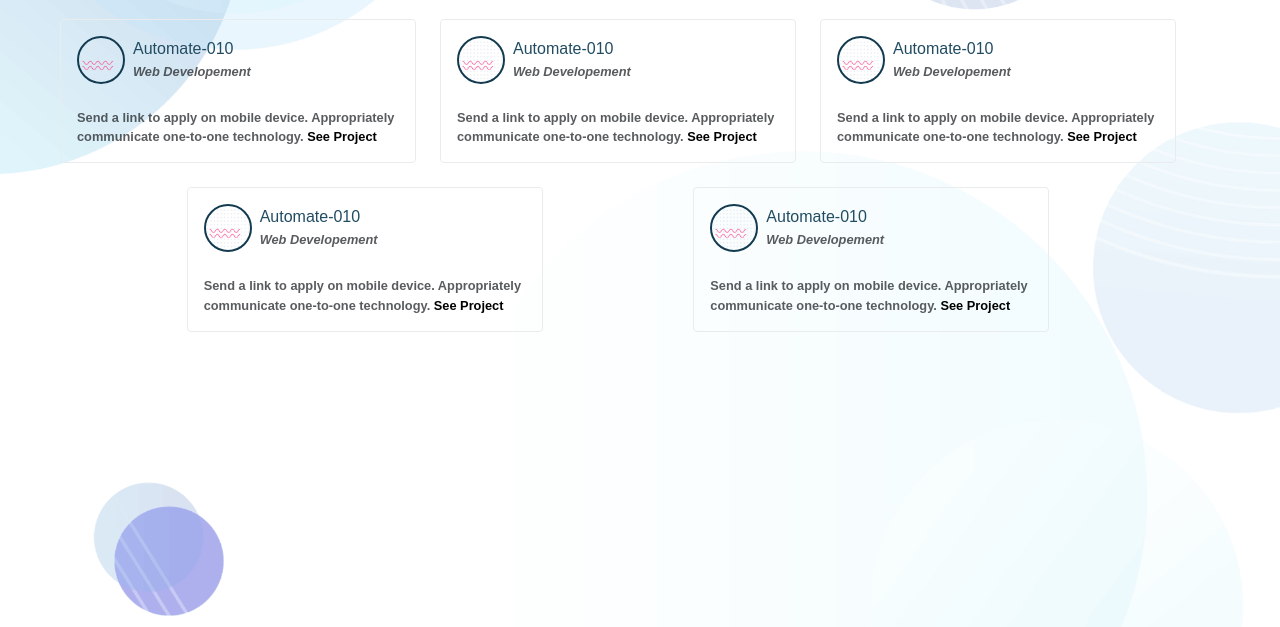
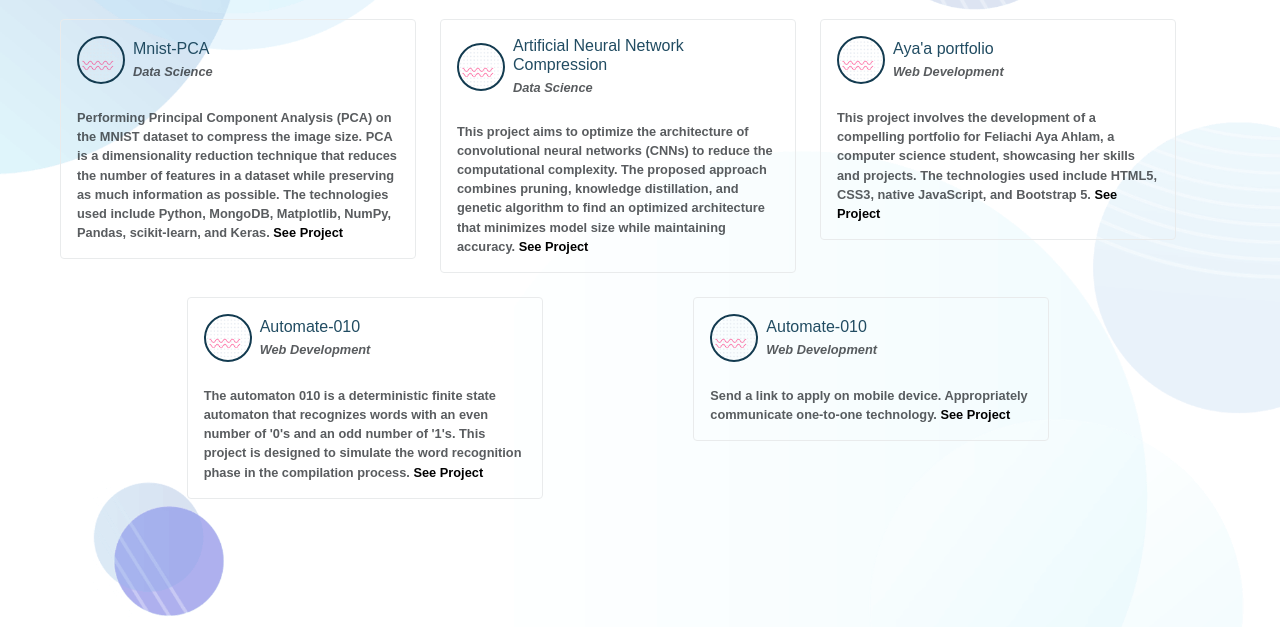
Before and after one commit to AmiraBelkis/Gallery, a plain HTML site: page index.html in a window 1280 px wide. Shown: the part 173-800 px from the top of the page. Drawn offline with nearby package versions, Linux system fonts and the light colour scheme.

Commit message:
adding some projects

```diff
--- a/index.html
+++ b/index.html
@@ -4,6 +4,7 @@
 <head>
     <meta charset="UTF-8">
     <meta name="viewport" content="width=device-width, initial-scale=1.0">
+    <link rel="icon" type="image/svg+xml" href="assets/img/icon-x.jpg">
     <title>Feliachi Amira Belkis</title>
 
     <link href="https://cdn.jsdelivr.net/npm/bootstrap@5.3.2/dist/css/bootstrap.min.css" rel="stylesheet" integrity="sha384-T3c6CoIi6uLrA9TneNEoa7RxnatzjcDSCmG1MXxSR1GAsXEV/Dwwykc2MPK8M2HN" crossorigin="anonymous">
@@ -16,6 +17,64 @@
             <h1 class="text-center mt-5 mb-5 col-lg-12 text-primary">My Projects </h1>
         </div>
         <div class="row justify-content-evenly">
+            <!-- MNIST PCA -->
+            <div class="col-md-4">
+                <div class="card">
+                    <div class="d-flex mb-4 align-items-center">
+                        <div class="flex-shrink-0">
+                            <img src="assets/img/img-pattern.png" alt="" class="icon">
+                        </div>
+                        <div class="flex-grow-1 ms-2">
+                            <h6 class="card-title mb-1 sub-header">Mnist-PCA</h6>
+                            <p class="text-body-secondary mb-0 f-8 fst-italic">Data Science</p>
+                        </div>
+                    </div>
+                    <p class="card-text text-body-secondary f-8 ">
+                        Performing Principal Component Analysis (PCA) on the MNIST dataset to compress the image size. PCA is a dimensionality reduction technique that reduces the number of features in a dataset while preserving as much information as possible. The technologies
+                        used include Python, MongoDB, Matplotlib, NumPy, Pandas, scikit-learn, and Keras.
+                        <a href="https://github.com/AmiraBelkis/Mnist-PCA/blob/main/Script.ipynb" class="link-body-emphasis link-opacity-100 link-opacity-75-hover" target="_blank"> See Project</a>
+                    </p>
+                </div>
+            </div>
+            <!-- PFE -->
+            <div class="col-md-4">
+                <div class="card">
+                    <div class="d-flex mb-4 align-items-center">
+                        <div class="flex-shrink-0">
+                            <img src="assets/img/img-pattern.png" alt="" class="icon">
+                        </div>
+                        <div class="flex-grow-1 ms-2">
+                            <h6 class="card-title mb-1 sub-header">Artificial Neural Network Compression</h6>
+                            <p class="text-body-secondary mb-0 f-8 fst-italic">Data Science</p>
+                        </div>
+                    </div>
+                    <p class="card-text text-body-secondary f-8 ">
+                        This project aims to optimize the architecture of convolutional neural networks (CNNs) to reduce the computational complexity. The proposed approach combines pruning, knowledge distillation, and genetic algorithm to find an optimized architecture that
+                        minimizes model size while maintaining accuracy.
+                        <a href="https://github.com/AmiraBelkis/Neural-Network-Reduction-via-Knowledge-Transfer" class="link-body-emphasis link-opacity-100 link-opacity-75-hover" target="_blank"> See Project</a>
+                    </p>
+                </div>
+            </div>
+
+            <!-- Aya's portfolio -->
+            <div class="col-md-4">
+                <div class="card">
+                    <div class="d-flex mb-4 align-items-center">
+                        <div class="flex-shrink-0">
+                            <img src="assets/img/img-pattern.png" alt="" class="icon">
+                        </div>
+                        <div class="flex-grow-1 ms-2">
+                            <h6 class="card-title mb-1 sub-header">Aya'a portfolio</h6>
+                            <p class="text-body-secondary mb-0 f-8 fst-italic">Web Development</p>
+                        </div>
+                    </div>
+                    <p class="card-text text-body-secondary f-8 ">
+                        This project involves the development of a compelling portfolio for Feliachi Aya Ahlam, a computer science student, showcasing her skills and projects. The technologies used include HTML5, CSS3, native JavaScript, and Bootstrap 5.
+                        <a href="https://ayaahlamfeliachi.github.io/Feliachi-Aya-Ahlem-portfolio/" class="link-body-emphasis link-opacity-100 link-opacity-75-hover" target="_blank"> See Project</a>
+                    </p>
+                </div>
+            </div>
+            <!-- Automate-010 -->
             <div class="col-md-4">
                 <div class="card">
                     <div class="d-flex mb-4 align-items-center">
@@ -24,12 +83,12 @@
                         </div>
                         <div class="flex-grow-1 ms-2">
                             <h6 class="card-title mb-1 sub-header">Automate-010</h6>
-                            <p class="text-body-secondary mb-0 f-8 fst-italic">Web Developement</p>
+                            <p class="text-body-secondary mb-0 f-8 fst-italic">Web Development</p>
                         </div>
                     </div>
                     <p class="card-text text-body-secondary f-8 ">
-                        Send a link to apply on mobile device. Appropriately communicate one-to-one technology.
-                        <a href="index.html" class="link-body-emphasis link-opacity-100 link-opacity-75-hover"> See Project</a>
+                        The automaton 010 is a deterministic finite state automaton that recognizes words with an even number of '0's and an odd number of '1's. This project is designed to simulate the word recognition phase in the compilation process.
+                        <a href="https://amirabelkis.github.io/Automate-010/" class="link-body-emphasis link-opacity-100 link-opacity-75-hover" target="_blank"> See Project</a>
                     </p>
                 </div>
             </div>
@@ -41,58 +100,7 @@
                         </div>
                         <div class="flex-grow-1 ms-2">
                             <h6 class="card-title mb-1 sub-header">Automate-010</h6>
-                            <p class="text-body-secondary mb-0 f-8 fst-italic">Web Developement</p>
-                        </div>
-                    </div>
-                    <p class="card-text text-body-secondary f-8 ">
-                        Send a link to apply on mobile device. Appropriately communicate one-to-one technology.
-                        <a href="index.html" class="link-body-emphasis link-opacity-100 link-opacity-75-hover"> See Project</a>
-                    </p>
-                </div>
-            </div>
-            <div class="col-md-4">
-                <div class="card">
-                    <div class="d-flex mb-4 align-items-center">
-                        <div class="flex-shrink-0">
-                            <img src="assets/img/img-pattern.png" alt="" class="icon">
-                        </div>
-                        <div class="flex-grow-1 ms-2">
-                            <h6 class="card-title mb-1 sub-header">Automate-010</h6>
-                            <p class="text-body-secondary mb-0 f-8 fst-italic">Web Developement</p>
-                        </div>
-                    </div>
-                    <p class="card-text text-body-secondary f-8 ">
-                        Send a link to apply on mobile device. Appropriately communicate one-to-one technology.
-                        <a href="index.html" class="link-body-emphasis link-opacity-100 link-opacity-75-hover"> See Project</a>
-                    </p>
-                </div>
-            </div>
-            <div class="col-md-4">
-                <div class="card">
-                    <div class="d-flex mb-4 align-items-center">
-                        <div class="flex-shrink-0">
-                            <img src="assets/img/img-pattern.png" alt="" class="icon">
-                        </div>
-                        <div class="flex-grow-1 ms-2">
-                            <h6 class="card-title mb-1 sub-header">Automate-010</h6>
-                            <p class="text-body-secondary mb-0 f-8 fst-italic">Web Developement</p>
-                        </div>
-                    </div>
-                    <p class="card-text text-body-secondary f-8 ">
-                        Send a link to apply on mobile device. Appropriately communicate one-to-one technology.
-                        <a href="index.html" class="link-body-emphasis link-opacity-100 link-opacity-75-hover"> See Project</a>
-                    </p>
-                </div>
-            </div>
-            <div class="col-md-4">
-                <div class="card">
-                    <div class="d-flex mb-4 align-items-center">
-                        <div class="flex-shrink-0">
-                            <img src="assets/img/img-pattern.png" alt="" class="icon">
-                        </div>
-                        <div class="flex-grow-1 ms-2">
-                            <h6 class="card-title mb-1 sub-header">Automate-010</h6>
-                            <p class="text-body-secondary mb-0 f-8 fst-italic">Web Developement</p>
+                            <p class="text-body-secondary mb-0 f-8 fst-italic">Web Development</p>
                         </div>
                     </div>
                     <p class="card-text text-body-secondary f-8 ">
```
Also changed, not shown: assets/img/icon-x.jpg (added).
